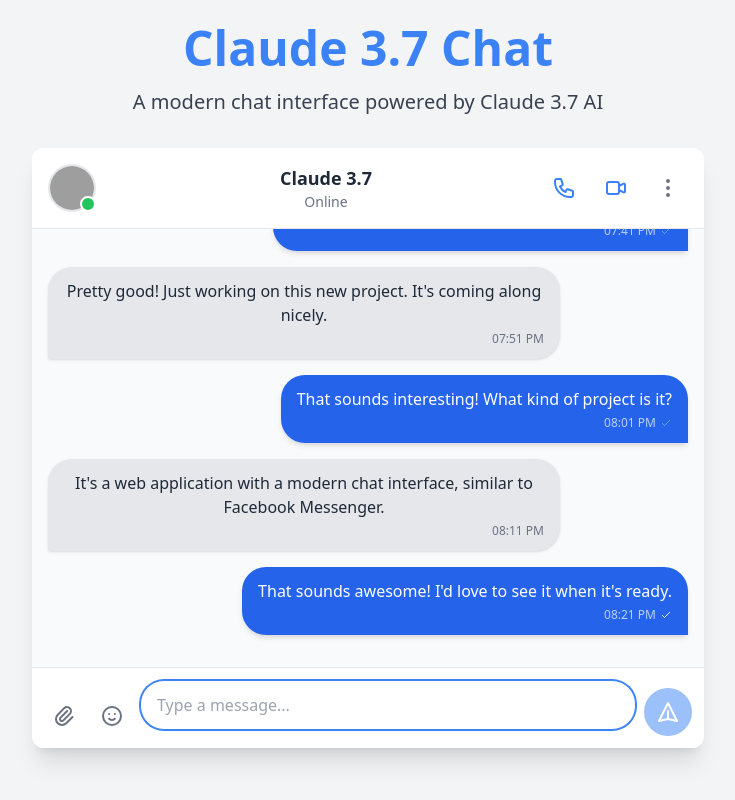
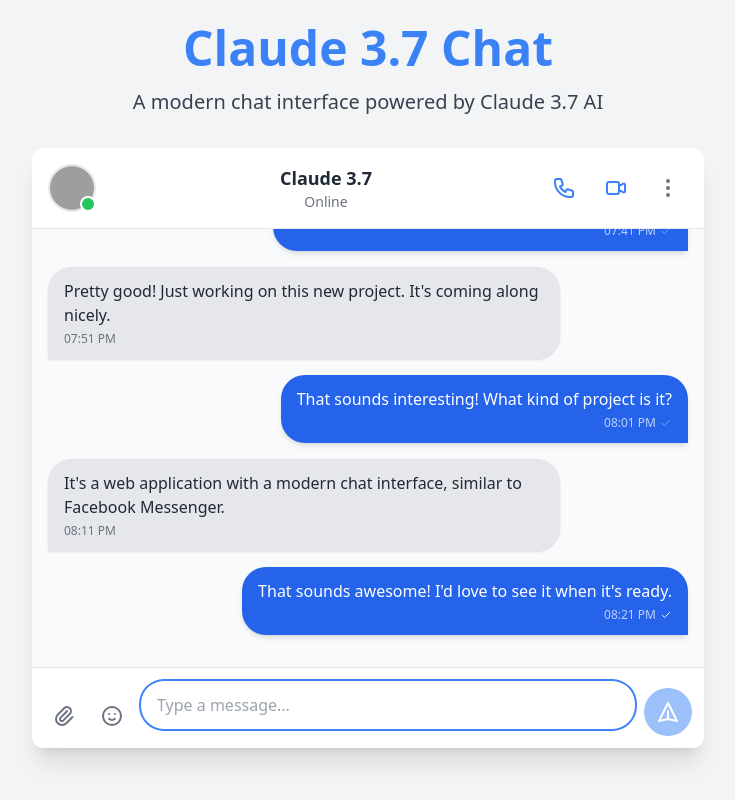
Before and after one commit to drinkredwine/qqchat, a Nuxt app: page / in a window 1280 px wide. Shown: the top 800 px of the page, without its empty margins (272-1007 px from the left). Built offline with nearby package versions, Linux system fonts and the light colour scheme; grey boxes are pictures that could not be loaded.

Commit message:
Align agent message content to the left for better readability

```diff
--- a/components/chat/ChatContainer.vue
+++ b/components/chat/ChatContainer.vue
@@ -51,10 +51,12 @@
               ? 'bg-blue-600 text-white rounded-br-none shadow-md'
               : 'bg-gray-200 text-gray-800 rounded-bl-none shadow'"
           >
-            <p>{{ message.content }}</p>
+            <p class="text-left">{{ message.content }}</p>
             <div
-              class="text-xs mt-1 flex items-center justify-end"
-              :class="message.senderId === currentUser.id ? 'text-white/70' : 'text-gray-500'"
+              class="text-xs mt-1 flex items-center"
+              :class="[
+                message.senderId === currentUser.id ? 'text-white/70 justify-end' : 'text-gray-500 justify-start'
+              ]"
             >
               {{ formatTime(message.timestamp) }}
               <span v-if="message.senderId === currentUser.id" class="ml-1">
--- a/components/chat/ChatMessage.vue
+++ b/components/chat/ChatMessage.vue
@@ -7,10 +7,10 @@
       class="max-w-[80%] rounded-3xl px-4 py-3 break-words"
       :class="messageClasses"
     >
-      <p>{{ message.content }}<span v-if="message.isStreaming" class="animate-pulse">▋</span></p>
+      <p class="text-left">{{ message.content }}<span v-if="message.isStreaming" class="animate-pulse">▋</span></p>
       <div
-        class="text-xs mt-1 flex items-center justify-end"
-        :class="isOwn ? 'text-white/70' : 'text-gray-500'"
+        class="text-xs mt-1 flex items-center"
+        :class="isOwn ? 'text-white/70 justify-end' : 'text-gray-500 justify-start'"
       >
         {{ formatTime(message.timestamp) }}
         <span v-if="isOwn" class="ml-1">
```
